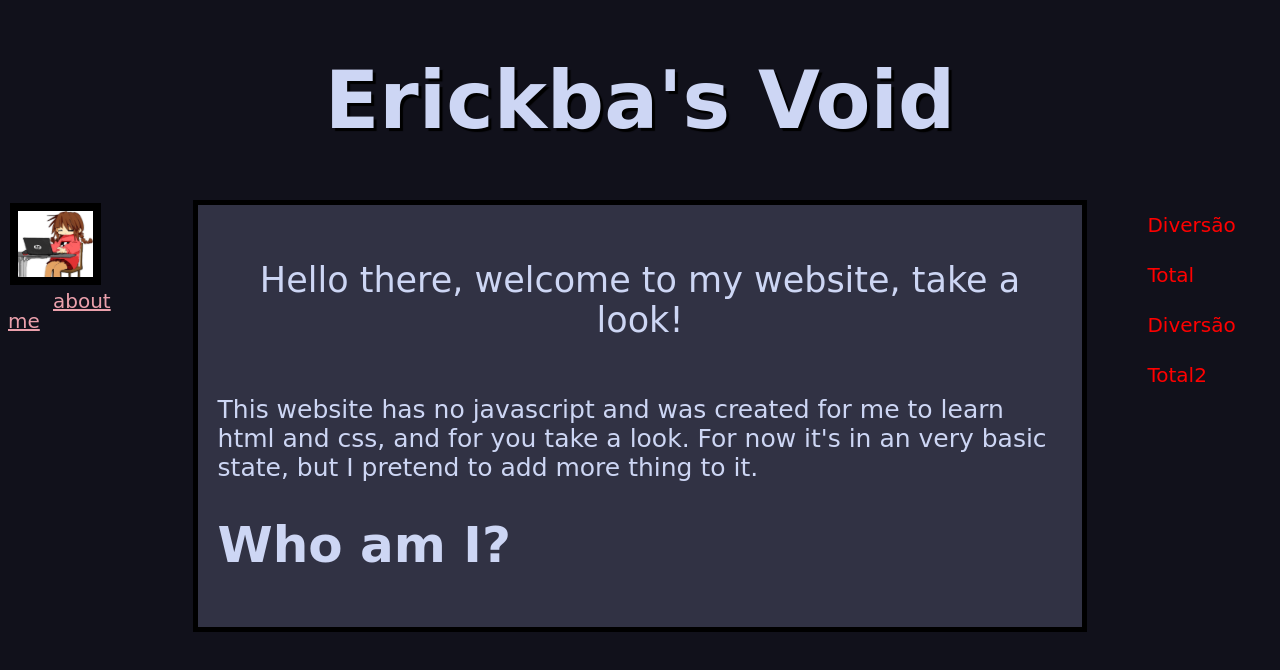
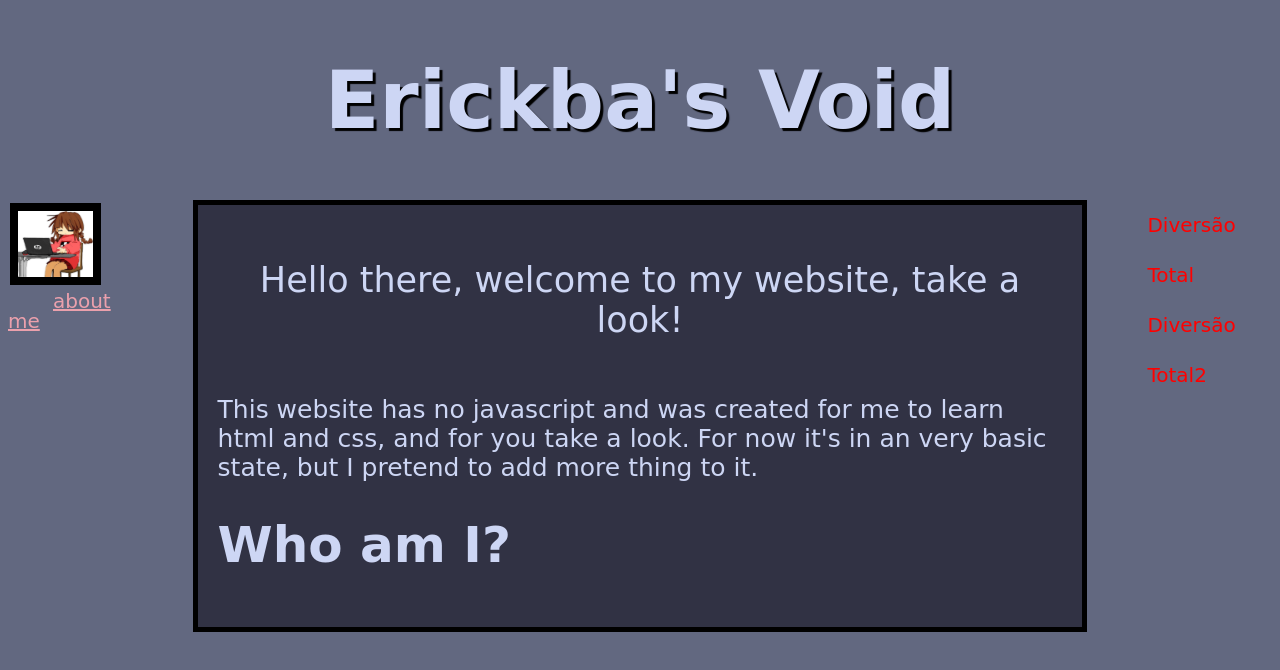
Before and after one commit to erickbaV3/erickbasite, a plain HTML site: page index.html in a window 1280 px wide. Drawn offline with Linux system fonts and the light colour scheme; a web font is replaced by a local one.

Commit message:
Change literally just one color

```diff
--- a/styles/colors.css
+++ b/styles/colors.css
@@ -1,5 +1,5 @@
 html {
-    background-color: #11111b;
+    background-color: #626880;
 }
 
 ul.aboutme, h1.Title1, .aboutme, h1.abouttitle, .box, .second {
```
